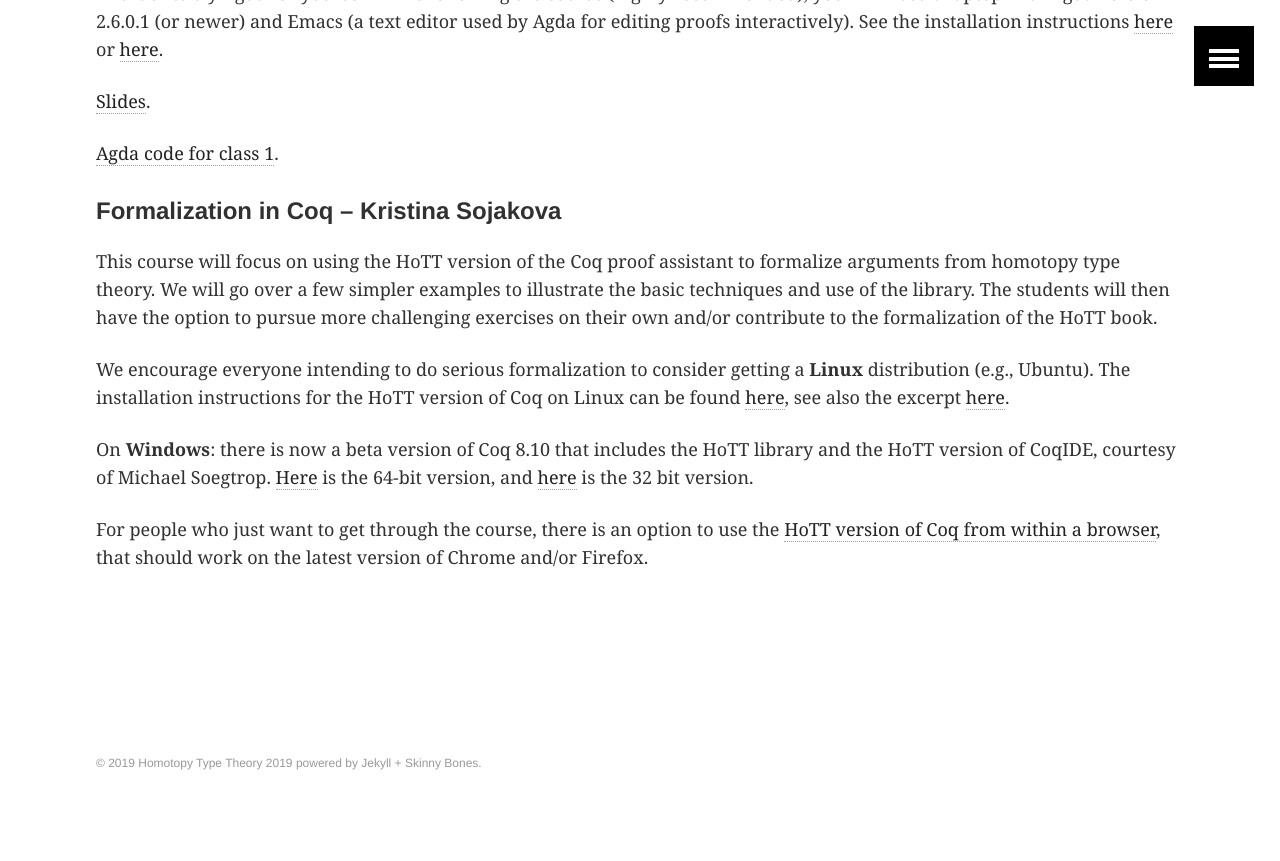
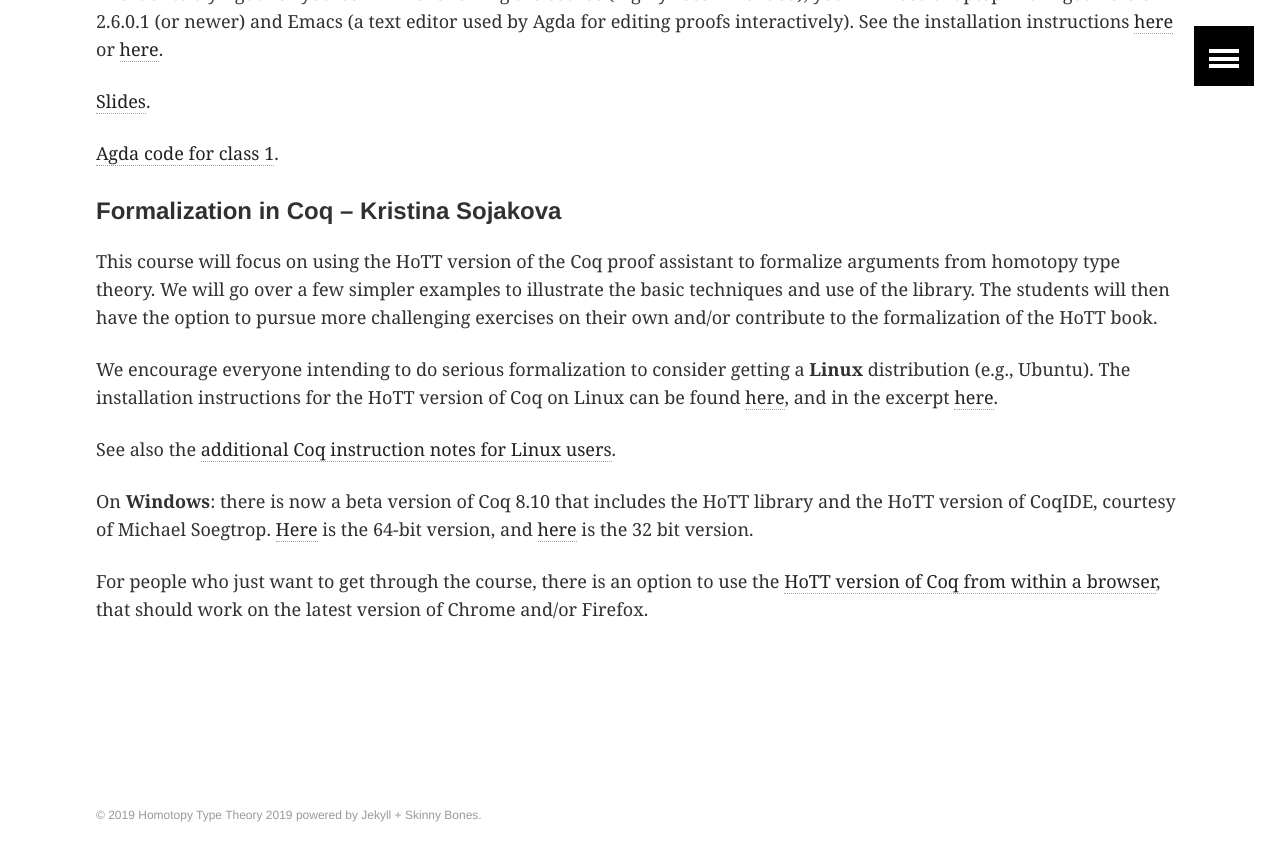
Before and after one commit to HoTT/HoTT-2019, a Jekyll site: the page built from summer-school.md, in a window 1280 px wide and 900 px high, scrolled down 3952 px. Shown: the top 861 px of the window. Built offline with Jekyll 4.4.1, drawn with Linux system fonts in a browser that asks for light colours.

Commit message:
additional coq instructions

```diff
--- a/summer-school.md
+++ b/summer-school.md
@@ -145,8 +145,10 @@ and/or contribute to the formalization of the HoTT book.
 We encourage everyone intending to do serious formalization to consider getting
 a **Linux** distribution (e.g., Ubuntu). The installation instructions for the
 HoTT version of Coq on Linux can be found
-[here](https://github.com/HoTT/HoTT/blob/master/INSTALL.md), see also the
+[here](https://github.com/HoTT/HoTT/blob/master/INSTALL.md), and in the
 excerpt [here](https://hott.github.io/HoTT-2019/coq-installation/).
+
+See also the [additional Coq instruction notes for Linux users](https://hott.github.io/HoTT-2019/coq-additional-installation-instructions/).
 
 On **Windows**: there is now a beta version of Coq 8.10 that includes the HoTT
 library and the HoTT version of CoqIDE, courtesy of Michael Soegtrop.
```
Also changed, not shown: coq-additional-linux-instructions.md (added, +35 -0 lines).
